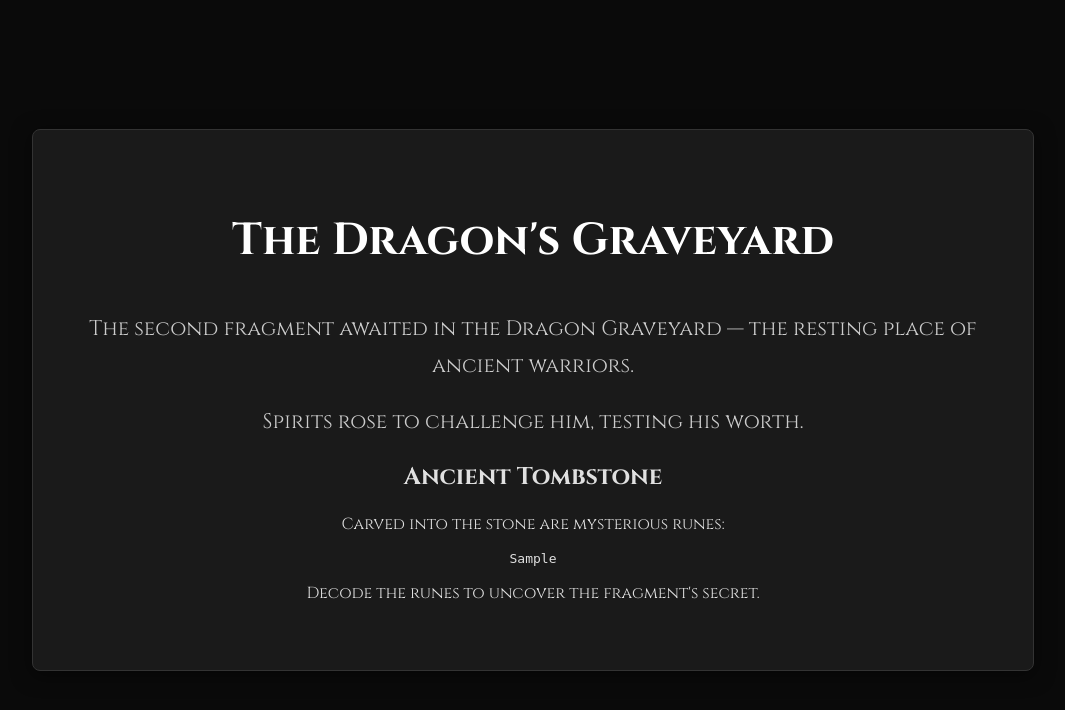
After one commit to Dharan10/Ninja-Hatori-ctf, a Python web app: template templates/graveyard.html in a window 1280 px wide. The commit adds this page. Shown: the top 710 px of the page, without its empty margins (107-1172 px from the left). Run offline with Jinja, Linux system fonts and the light colour scheme; the template is opened without the code that fills it: most values are stand-ins (such as "Sample title", 1, 10 or a date in 2020).

Commit message:
feat: added frag chall2

```diff
--- a/static/js/cavern.js
+++ b/static/js/cavern.js
@@ -5,7 +5,7 @@ const storyLines = [
     "The echoes cut deeper than steel, but Hattori walked on, steady and unbroken.",
     "Each step was a promise.",
     "Each breath, a vow.",
-    "When he claimed the Fragment of Echoes, the cavern fell silent, as if honoring his resolve."
+    "Good luck Hattori, may you find the strength within."
 ];
 
 let currentLine = 0;
@@ -18,7 +18,7 @@ function displayLine() {
         p.classList.add('fade-in');
         container.appendChild(p);
         currentLine++;
-        setTimeout(displayLine, 4000); // Adjust delay as needed
+        setTimeout(displayLine, 1500); // Adjust delay as needed
     }
 }
 
--- /dev/null
+++ b/static/js/graveyard.js
@@ -0,0 +1,24 @@
+const storyLines = [
+    "The second fragment awaited in the Dragon Graveyard — the resting place of ancient warriors.",
+    "Spirits rose to challenge him, testing his worth.",
+    "Their blades clashed with his, their voices demanded justice.",
+    "With unyielding determination, Hattori fought not for himself, but for all who were gone.",
+    "As he stood victorious, the spirits bowed.",
+    "The Fragment of Eternity rested in his hand, glowing like the dawn of a new era."
+];
+
+let currentLine = 0;
+const container = document.getElementById('story-container');
+
+function displayLine() {
+    if (currentLine < storyLines.length) {
+        const p = document.createElement('p');
+        p.textContent = storyLines[currentLine];
+        p.classList.add('fade-in');
+        container.appendChild(p);
+        currentLine++;
+        setTimeout(displayLine, 4000); // Adjust delay as needed
+    }
+}
+
+displayLine();
--- /dev/null
+++ b/templates/graveyard.html
@@ -0,0 +1,15 @@
+{% extends "layout.html" %}
+
+{% block content %}
+<div class="container">
+    <h1>The Dragon's Graveyard</h1>
+    <div id="story-container"></div>
+    <div class="tombstone">
+        <h2>Ancient Tombstone</h2>
+        <p>Carved into the stone are mysterious runes:</p>
+        <pre>{{ encoded_flag }}</pre>
+        <p>Decode the runes to uncover the fragment's secret.</p>
+    </div>
+</div>
+<script src="{{ url_for('static', filename='js/graveyard.js') }}"></script>
+{% endblock %}
--- a/templates/map.html
+++ b/templates/map.html
@@ -7,7 +7,7 @@
 
     <div class="challenges">
         <a href="/challenge/cavern" class="{% if 'cavern' in session.get('solved', []) %}solved{% endif %}">Enter the Whispering Cavern</a>
-        <a href="#" class="{% if 'graveyard' in session.get('solved', []) %}solved{% endif %}">Enter the Dragon Graveyard</a>
+        <a href="/challenge/graveyard" class="{% if 'graveyard' in session.get('solved', []) %}solved{% endif %}">Explore the Dragon's Graveyard</a>
         <a href="#" class="{% if 'shrine' in session.get('solved', []) %}solved{% endif %}">Enter the Abandoned Shrine</a>
         <a href="#" class="{% if 'illusion' in session.get('solved', []) %}solved{% endif %}">Enter the Illusion Chamber</a>
         <a href="#" class="{% if 'forest' in session.get('solved', []) %}solved{% endif %}">Enter the Shadow Forest</a>
```
Also changed, not shown: app.py (+10 -4 lines), story.md (+0 -6 lines).
